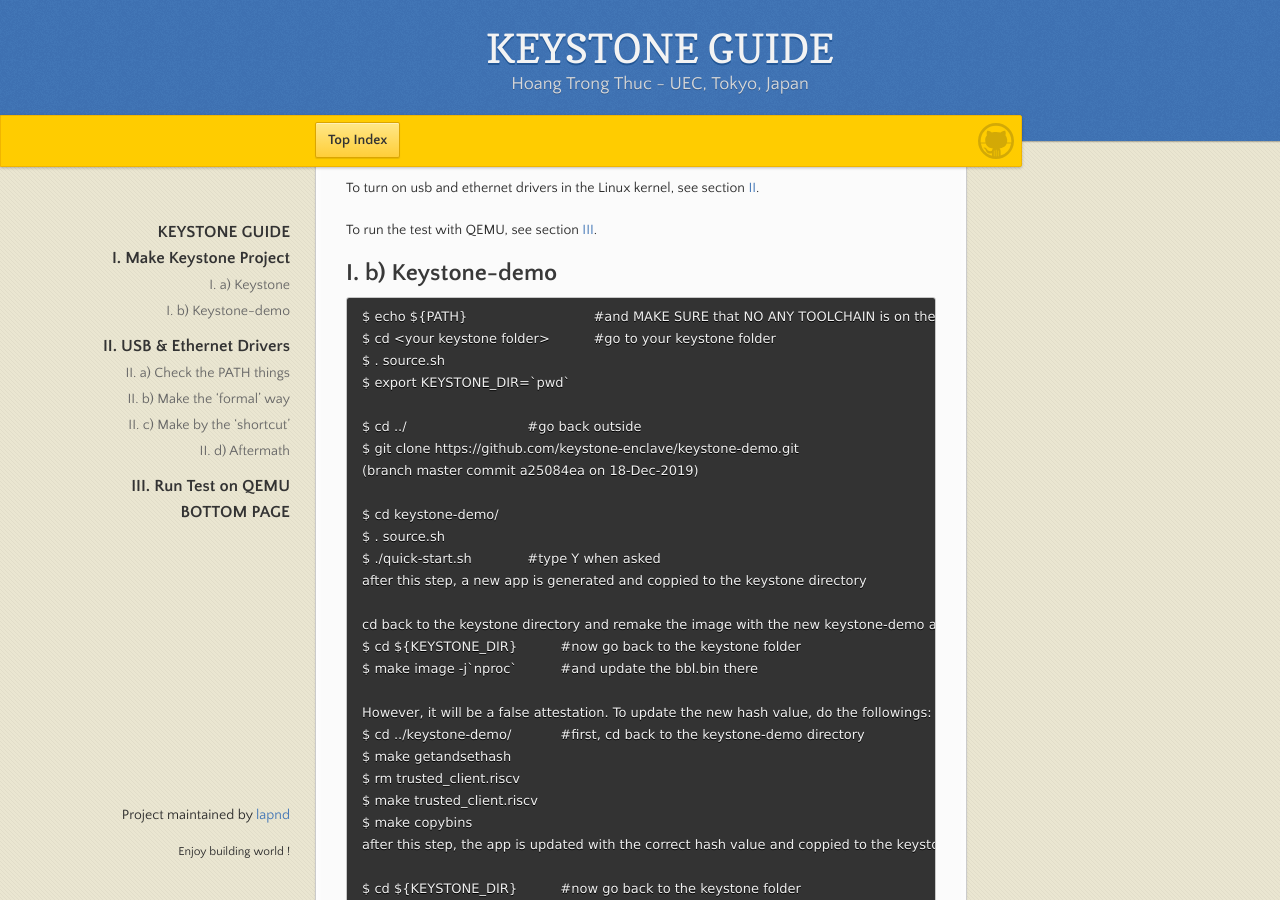
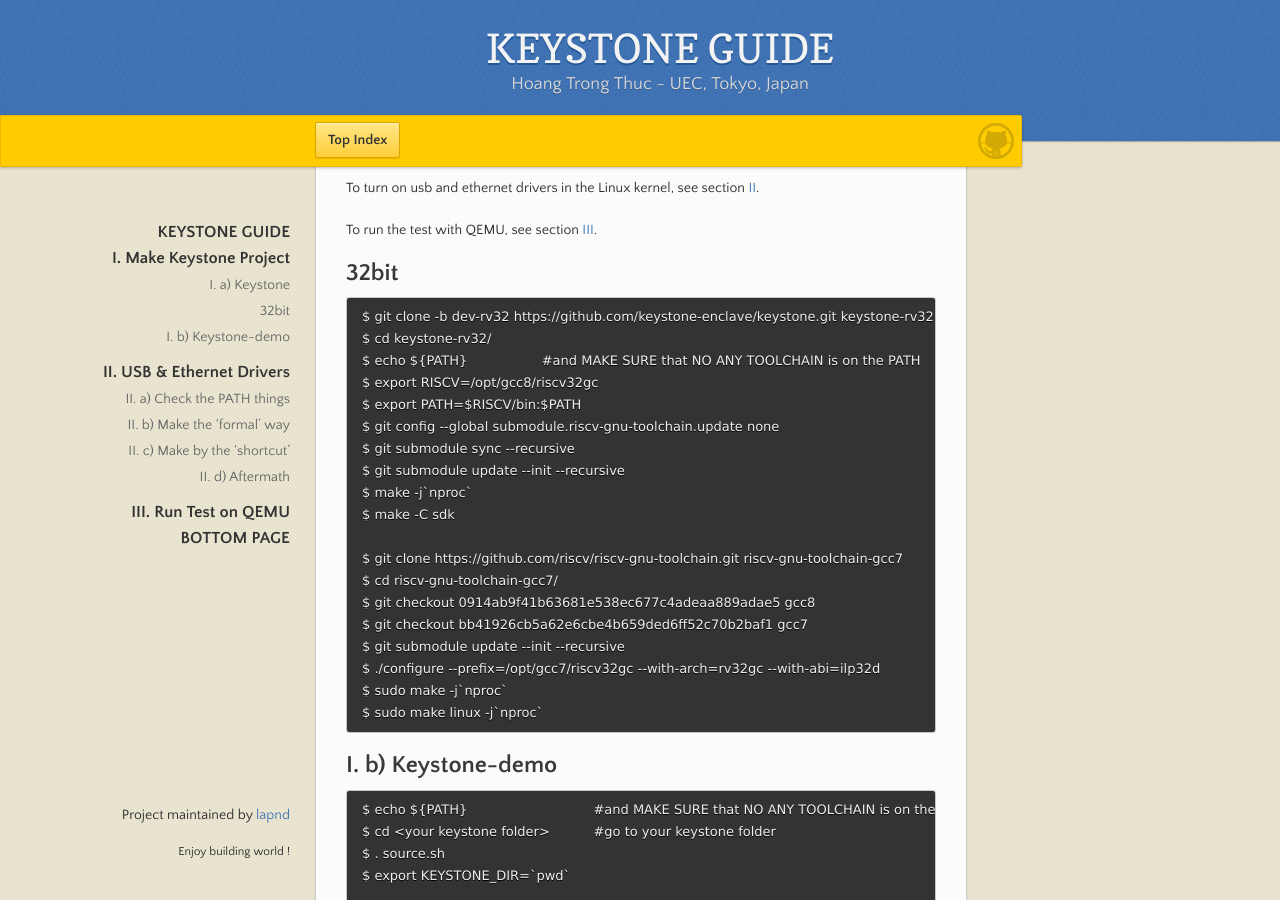
Before and after one commit to lapnd/httdes.github.io, a Jekyll site: the page built from keystone.md, in a window 1280 px wide and 900 px high, scrolled down 605 px. Built offline with Jekyll 4.4.1, drawn with Linux system fonts in a browser that asks for light colours; our own code applies the rules of GitHub Pages for plain Markdown files.

Commit message:
Update keystone.md

```diff
--- a/keystone.md
+++ b/keystone.md
@@ -31,6 +31,28 @@ layout : default
 To turn on usb and ethernet drivers in the Linux kernel, see section [II](#ii-usb--ethernet-drivers).
 
 To run the test with QEMU, see section [III](#iii-run-test-on-qemu).
+
+## 32bit
+
+	$ git clone -b dev-rv32 https://github.com/keystone-enclave/keystone.git keystone-rv32
+	$ cd keystone-rv32/
+	$ echo ${PATH}                  #and MAKE SURE that NO ANY TOOLCHAIN is on the PATH
+	$ export RISCV=/opt/gcc8/riscv32gc
+	$ export PATH=$RISCV/bin:$PATH
+	$ git config --global submodule.riscv-gnu-toolchain.update none
+	$ git submodule sync --recursive
+	$ git submodule update --init --recursive
+	$ make -j`nproc`
+	$ make -C sdk
+
+	$ git clone https://github.com/riscv/riscv-gnu-toolchain.git riscv-gnu-toolchain-gcc7
+	$ cd riscv-gnu-toolchain-gcc7/
+	$ git checkout 0914ab9f41b63681e538ec677c4adeaa889adae5 gcc8
+	$ git checkout bb41926cb5a62e6cbe4b659ded6ff52c70b2baf1 gcc7
+	$ git submodule update --init --recursive
+	$ ./configure --prefix=/opt/gcc7/riscv32gc --with-arch=rv32gc --with-abi=ilp32d
+	$ sudo make -j`nproc`
+	$ sudo make linux -j`nproc`
 
 ## I. b) Keystone-demo
 
```
